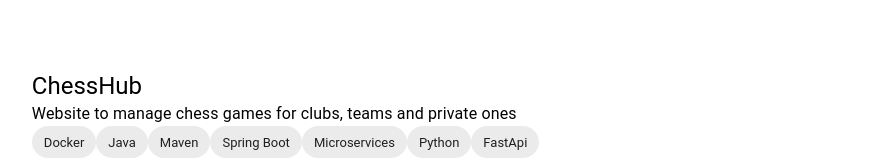
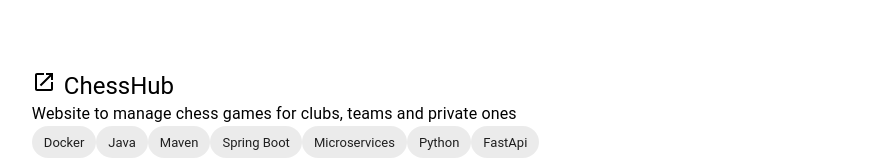
Before and after one commit to benjaminkost/online-cv, a React (Vite) app: page / in a window 1280 px wide. Shown: the part 1126-1286 px from the top of the page, without its empty margins (407-1278 px from the left). Built offline with nearby package versions, Linux system fonts and the light colour scheme.

Commit message:
Add icon for projects

```diff
--- a/package.json
+++ b/package.json
@@ -12,6 +12,7 @@
   "dependencies": {
     "@emotion/react": "^11.14.0",
     "@emotion/styled": "^11.14.1",
+    "@mui/icons-material": "^9.0.1",
     "@mui/material": "^9.0.1",
     "dayjs": "^1.11.20",
     "react": "^19.2.6",
--- a/src/components/Projects.tsx
+++ b/src/components/Projects.tsx
@@ -1,4 +1,5 @@
 import {Box, Chip, Typography} from "@mui/material";
+import OpenInNewIcon from '@mui/icons-material/OpenInNew';
 
 interface ProjectsProps {
     projects?: SingleProjectProps[]
@@ -47,11 +48,13 @@ function SingleProject({name, description, link, skills}: SingleProjectProps) {
         >
                 <Box sx={{
                     display: "flex",
-                    flexDirection: "row"
+                    flexDirection: "row",
+                    gap: 1
                 }}>
+                    <OpenInNewIcon/>
                     <Typography variant={"h5"}>{name}</Typography>
                 </Box>
-                <Typography>{description}</Typography>
+                    <Typography>{description}</Typography>
                 <Box sx={{
                     display: "flex",
                     flexDirection: "row"
```
Also changed, not shown: 1 other file (tests, documents, lock files or other folders).
